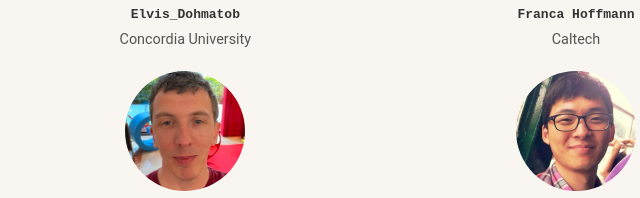
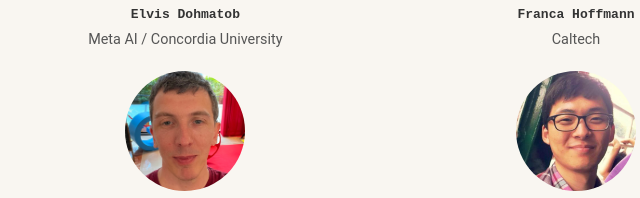
Before and after one commit to mlss-senegal/mlss-senegal.github.io, a plain HTML site: page index.html in a window 1280 px wide. Shown: the part 580-778 px from the top of the page, 64-704 px from the left. Drawn offline with Linux system fonts and the light colour scheme.

Commit message:
Update index.html
fix Elvis affiliation

```diff
--- a/index.html
+++ b/index.html
@@ -41,7 +41,7 @@
                 <li><img src="images/Adji_Bousso_Dieng.jpg" alt="Adji Bousso Dieng" class="lecturer-photo"><a href="https://adjiboussodieng.org" target="_blank" class="lecturer-name">Adji Bousso Dieng</a><span class="workplace">Princeton</span></li>
                 <li><img src="images/Ashia_Wilson.webp" alt="Ashia Wilson" class="lecturer-photo"><a href="https://www.ashiawilson.com" target="_blank" class="lecturer-name">Ashia Wilson</a><span class="workplace">MIT</span></li>
                 <li><img src="images/Demba_Ba.png" alt="Demba Ba" class="lecturer-photo"><a href="http://www.demba-ba.org" target="_blank" class="lecturer-name">Demba Ba</a><span class="workplace">Harvard</span></li>
-                <li><img src="images/Elvis_Dohmatob.jpeg" alt="Elvis_Dohmatob" class="lecturer-photo"><a href="https://www.concordia.ca/faculty/elvis-dohmatob.html/" target="_blank" class="lecturer-name">Elvis_Dohmatob</a><span class="workplace">Concordia University</span></li>
+                <li><img src="images/Elvis_Dohmatob.jpeg" alt="Elvis_Dohmatob" class="lecturer-photo"><a href="https://www.concordia.ca/faculty/elvis-dohmatob.html/" target="_blank" class="lecturer-name">Elvis Dohmatob</a><span class="workplace">Meta AI / Concordia University</span></li>
                 <li><img src="images/Franca_Hoffmann.jpeg" alt="Franca Hoffmann" class="lecturer-photo"><a href="https://francahoffmann.com" target="_blank" class="lecturer-name">Franca Hoffmann</a><span class="workplace">Caltech</span></li>
                 <li><img src="images/Marco_Cuturi.png" alt="Marco Cuturi" class="lecturer-photo"><a href="http://marcocuturi.net" target="_blank" class="lecturer-name">Marco Cuturi</a><span class="workplace">Apple</span></li>
                 <li><img src="images/Mathieu_Blondel.jpeg" alt="Mathieu Blondel" class="lecturer-photo"><a href="https://mblondel.org" target="_blank" class="lecturer-name">Mathieu Blondel</a><span class="workplace">Google</span></li>
```
